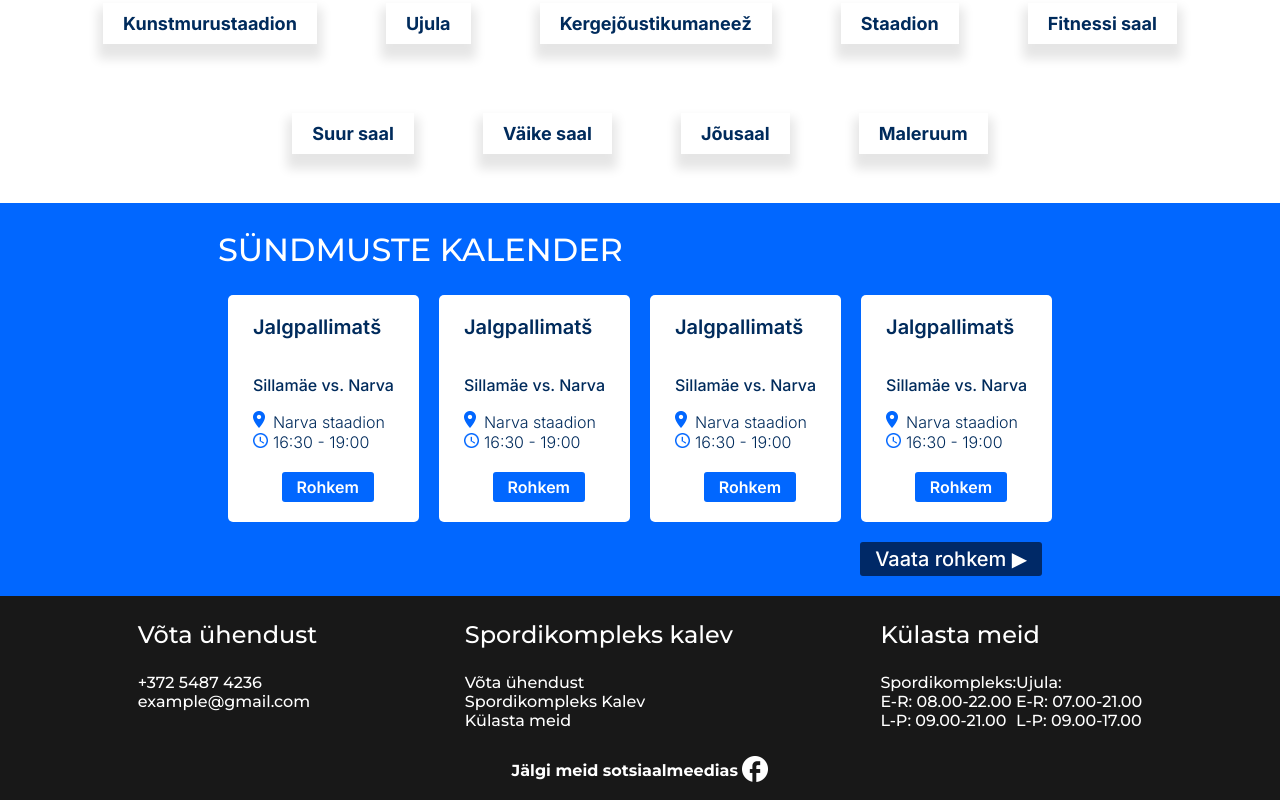
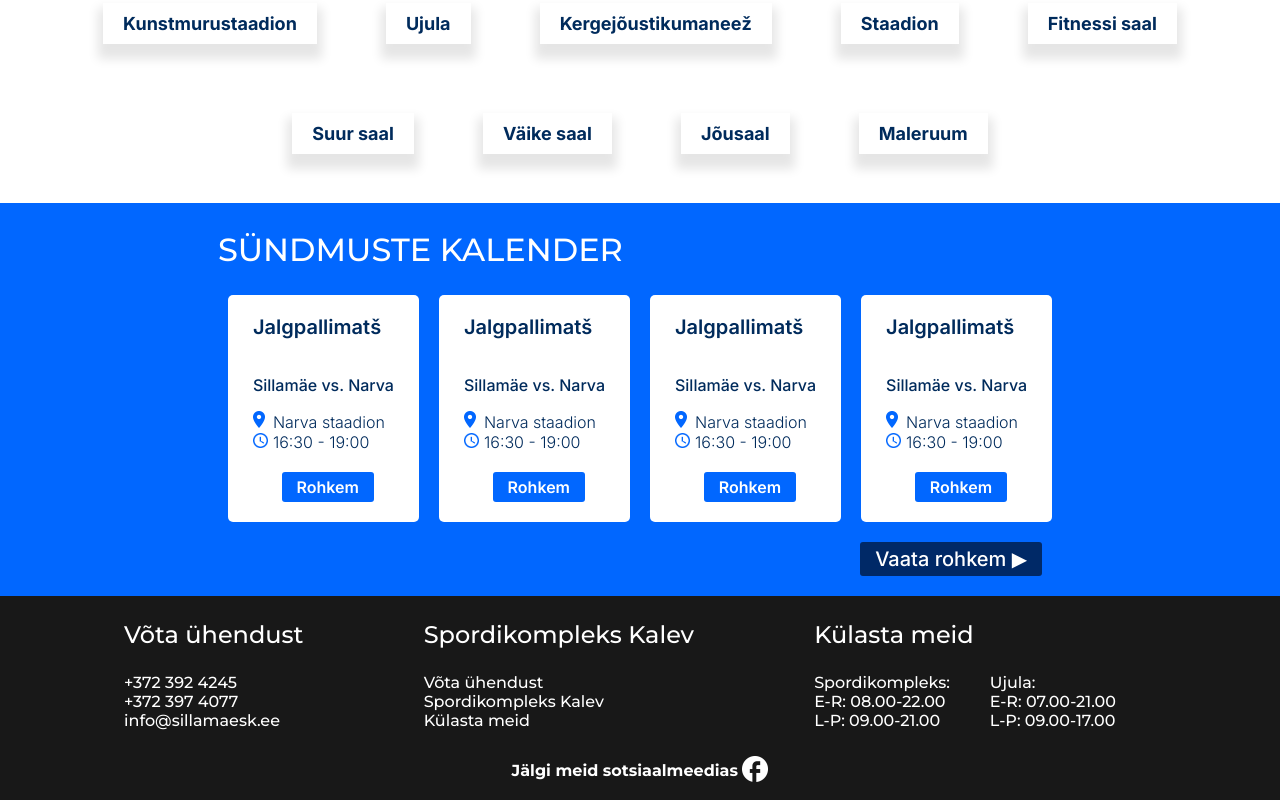
Before and after one commit to PetrTolstov/SillamaeSK, a Next.js app: page / in a window 1280 px wide. Shown: the part 656-1456 px from the top of the page. Built offline with nearby package versions, Linux system fonts and the light colour scheme.

Commit message:
some fix

```diff
--- a/components/FooterComponent.tsx
+++ b/components/FooterComponent.tsx
@@ -6,11 +6,12 @@ function FooterComponent(){
             <div className={styles.footerInformation}>
                 <div className={styles.containerInformationFooter}>
                     <h3>Võta ühendust</h3>
-                    <span>+372 5487 4236</span>
-                    <span>example@gmail.com</span>
+                    <span>+372 392 4245</span>
+                    <span>+372 397 4077</span>
+                    <span>info@sillamaesk.ee</span>
                 </div>
                 <div className={styles.containerInformationFooter}>
-                    <h3>Spordikompleks kalev</h3>
+                    <h3>Spordikompleks Kalev</h3>
                     <span>Võta ühendust</span>
                     <span>Spordikompleks Kalev</span>
                     <span>Külasta meid</span>
--- a/components/MainPage/NewsFacebookComponent.tsx
+++ b/components/MainPage/NewsFacebookComponent.tsx
@@ -1,7 +1,9 @@
 import styles from '../../styles/NewsFacebookComponent.module.css'
 
+
 function NewsFacebookComponent(){
-    return(
+
+   return(
         <article className={styles.NewsFacebook}>
             <h2>Viimased uudised</h2>
             <p>Neljapäeval on maraton...</p>
--- a/styles/FooterComponent.module.css
+++ b/styles/FooterComponent.module.css
@@ -60,3 +60,7 @@
     display: flex;
     flex-direction: column;
 }
+
+.containerScheduleFooter div{
+    margin-right: 40px;
+}
```
Also changed, not shown: package.json (+7 -6 lines), 1 other file (tests, documents, lock files or other folders).
